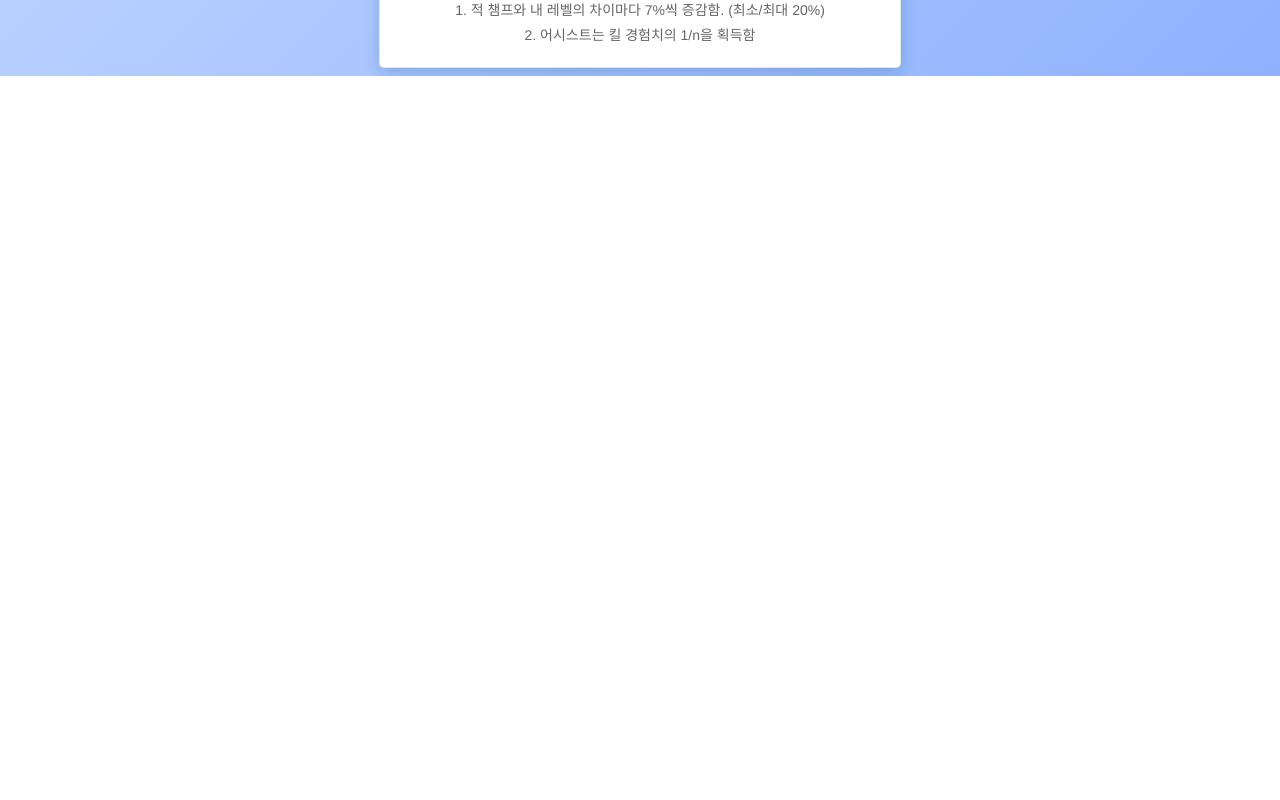
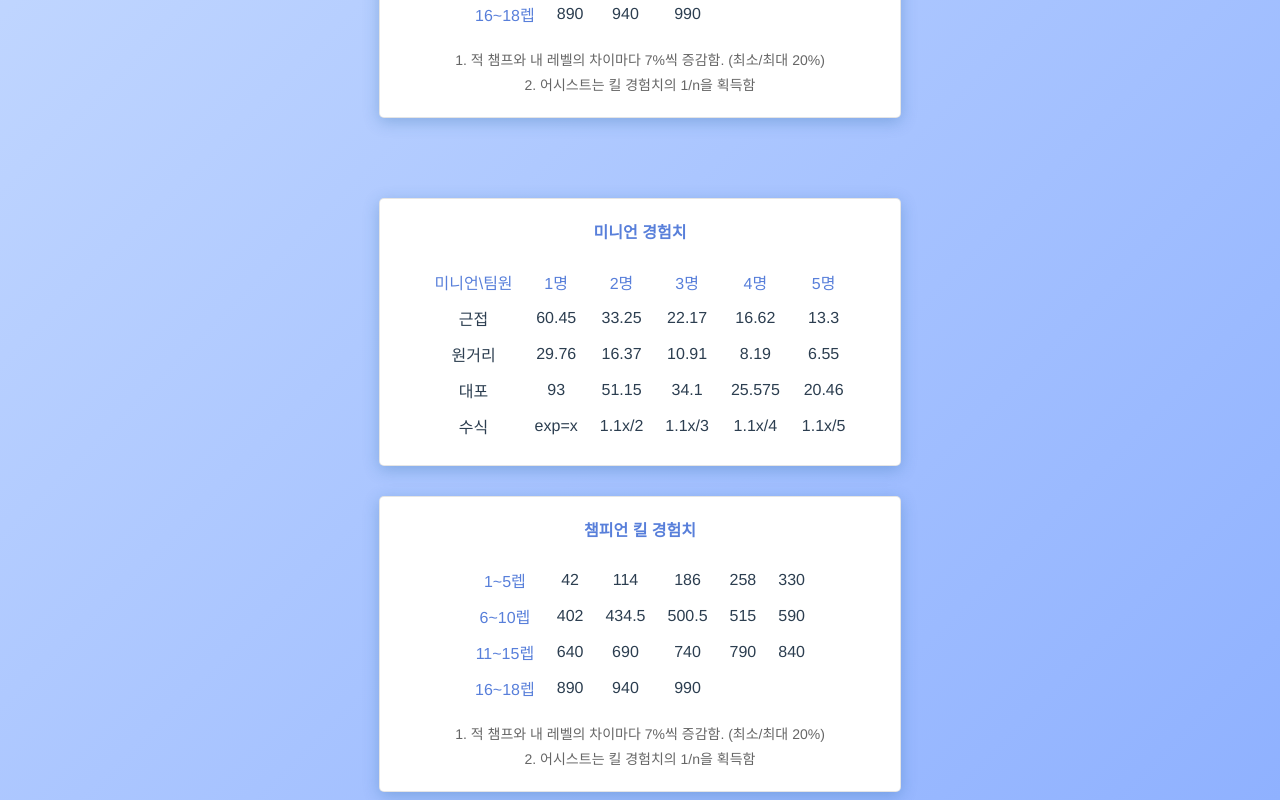
Before and after one commit to rkdmf7220/LOL-calculator, a Vue app: page / in a window 1280 px wide. Shown: the part 848-1648 px from the top of the page. Before the commit the page ends 924 px from the top, so only its background shows below. Built offline with nearby package versions, Linux system fonts and the light colour scheme.

Commit message:
컴포넌트 구조 변경

```diff
--- a/src/App.vue
+++ b/src/App.vue
@@ -1,13 +1,16 @@
 <template>
   <AbilityHasteCalculator/>
+  <ChampionExp/>
 </template>
 
 <script>
 import AbilityHasteCalculator from "@/components/AbilityHasteCalculator";
+import ChampionExp from "@/components/ChampionExp";
 
 export default {
   name: 'App',
   components: {
+    ChampionExp,
     AbilityHasteCalculator
   }
 }
```
